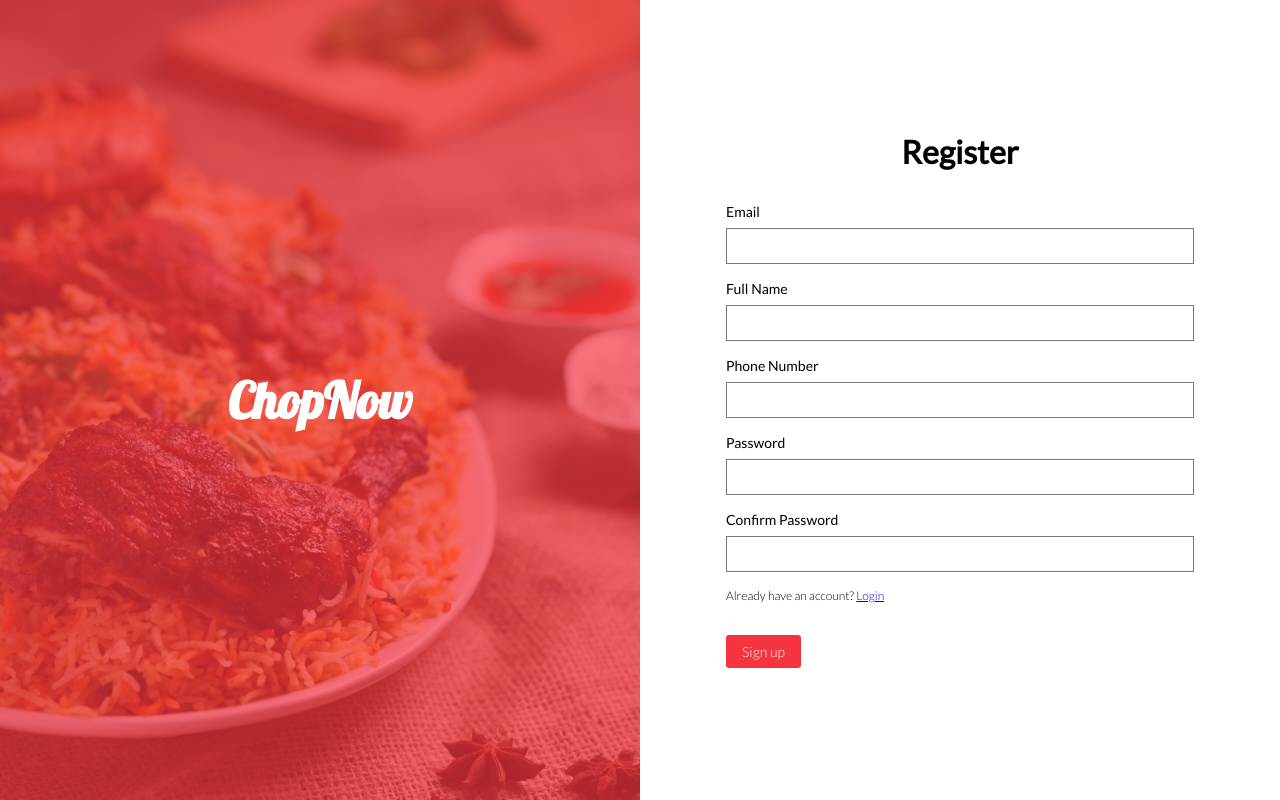
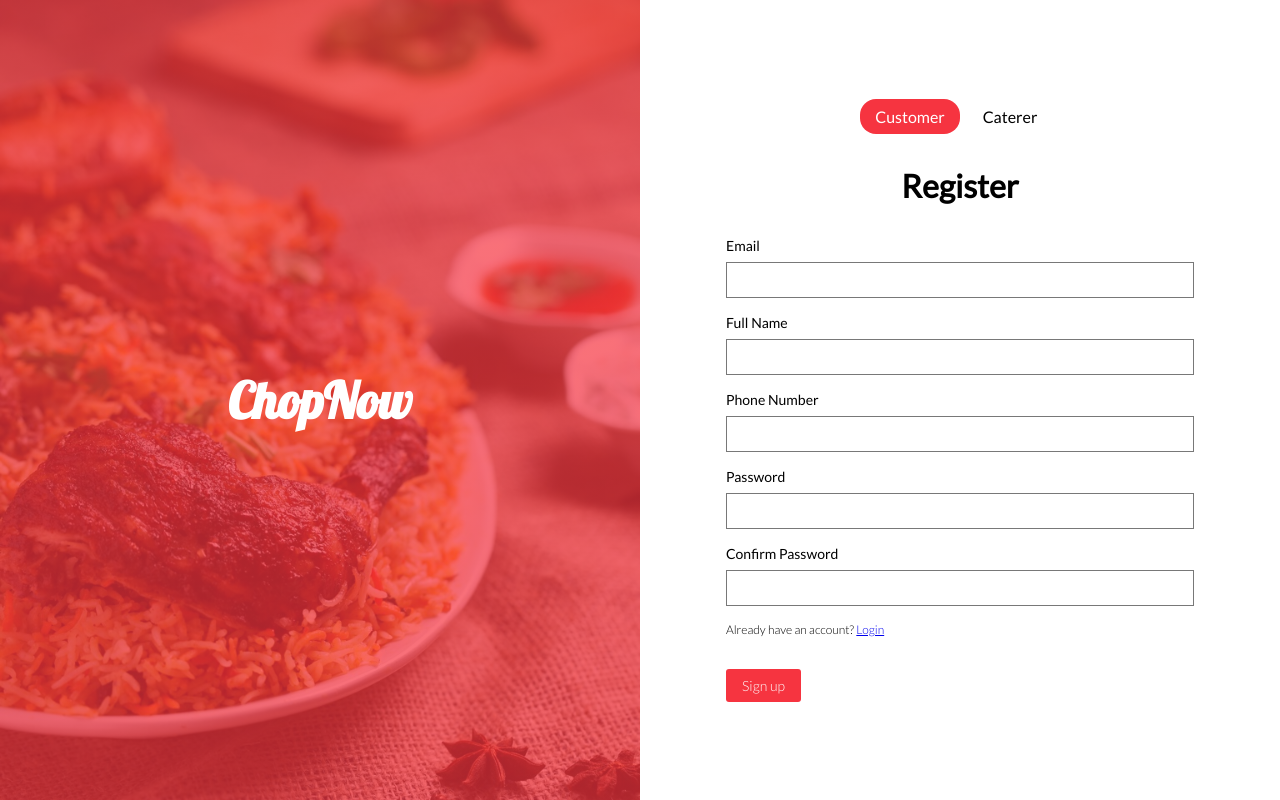
Before and after one commit to teenoh/chopnow, a plain HTML site: page ui/register.html in a window 1280 px wide. Drawn offline with Linux system fonts and the light colour scheme.

Commit message:
add user select tabs on auth pages

```diff
--- a/ui/assets/auth.css
+++ b/ui/assets/auth.css
@@ -212,3 +212,33 @@ div.form-group:last-child {
 .submit-btn:active {
     background-color: var(--primary-darken);
 }
+
+
+/* user select */
+
+.user-select{
+    width: 20rem;
+    margin: 0 auto;
+    margin-bottom: 3.2rem;
+    display: flex;
+    flex-direction: row;
+}
+
+
+.user-select .caterer-tab, .user-select .customer-tab {
+    flex: 1;
+    padding: .8rem;
+    font-size: 1.6rem;
+    display: flex;
+    justify-content: center;
+    align-items: center;
+    border-radius: 1.6rem;
+    cursor: pointer;
+    transition: all .2s ease-in-out;
+}
+
+
+.user-select .caterer-tab.active, .user-select .customer-tab.active {
+    background-color: var(--primary);
+    color: var(--white);
+}
--- a/ui/register.html
+++ b/ui/register.html
@@ -15,6 +15,10 @@
       </section>
       <section class="sect-2">
         <div class="auth-container">
+          <div class="user-select">
+            <span class="customer-tab active">Customer</span>
+            <span class="caterer-tab">Caterer</span>
+          </div>
           <h1 class="heading">Register</h1>
           <form>
             <div class="form-group">
@@ -46,6 +50,28 @@
         </div>
       </section>
     </main>
+    <script>
+      let catererTab = document.querySelector(".caterer-tab")
+      let customerTab = document.querySelector(".customer-tab")
+      let sect1 = document.querySelector(".sect-1")
+
+      catererTab.onclick = () => {
+        if (catererTab.classList.contains("active")) {
+          return
+        }
+        customerTab.classList.remove("active")
+        catererTab.classList.add("active")
+      }
+
+      customerTab.onclick = () => {
+        if (customerTab.classList.contains("active")) {
+          return
+        }
+        catererTab.classList.remove("active")
+        customerTab.classList.add("active")
+      }
+
+    </script>
   </body>
 </html>
 
```
Also changed, not shown: ui/login.html (+26 -0 lines).
